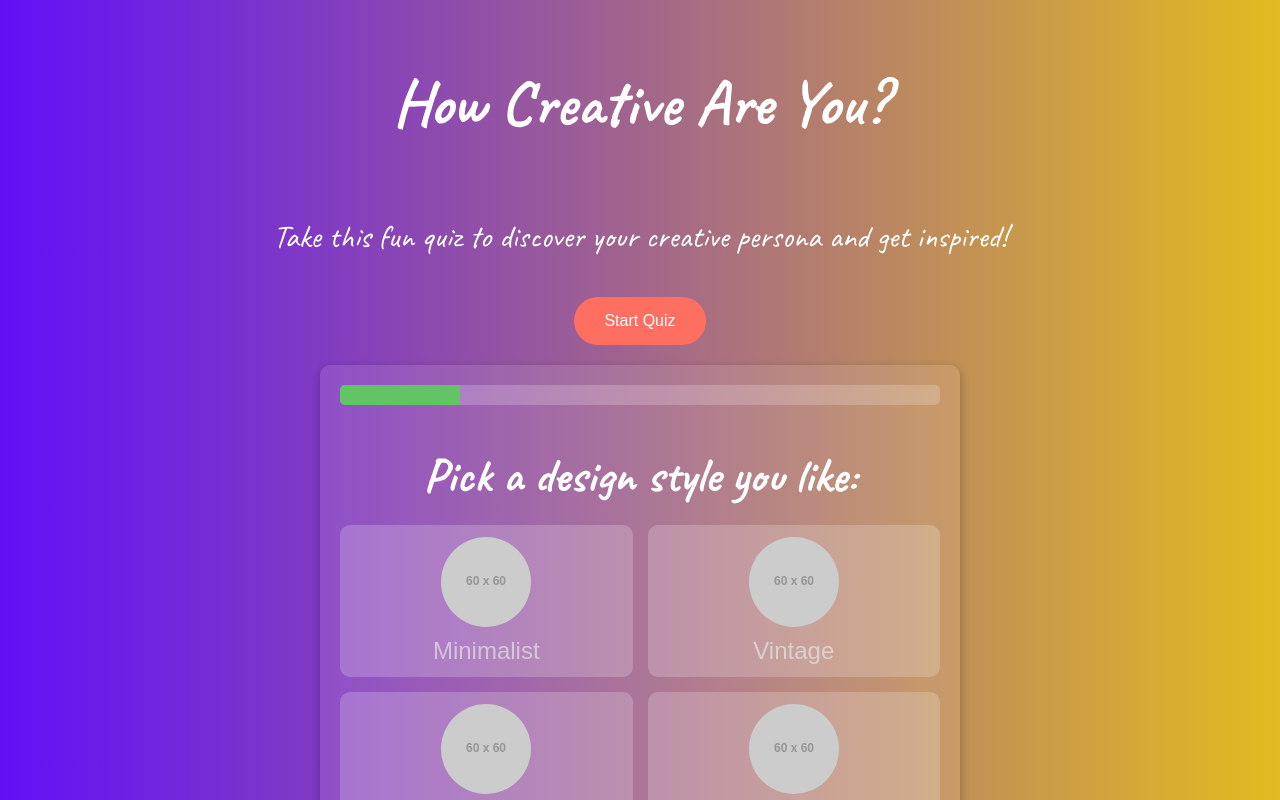
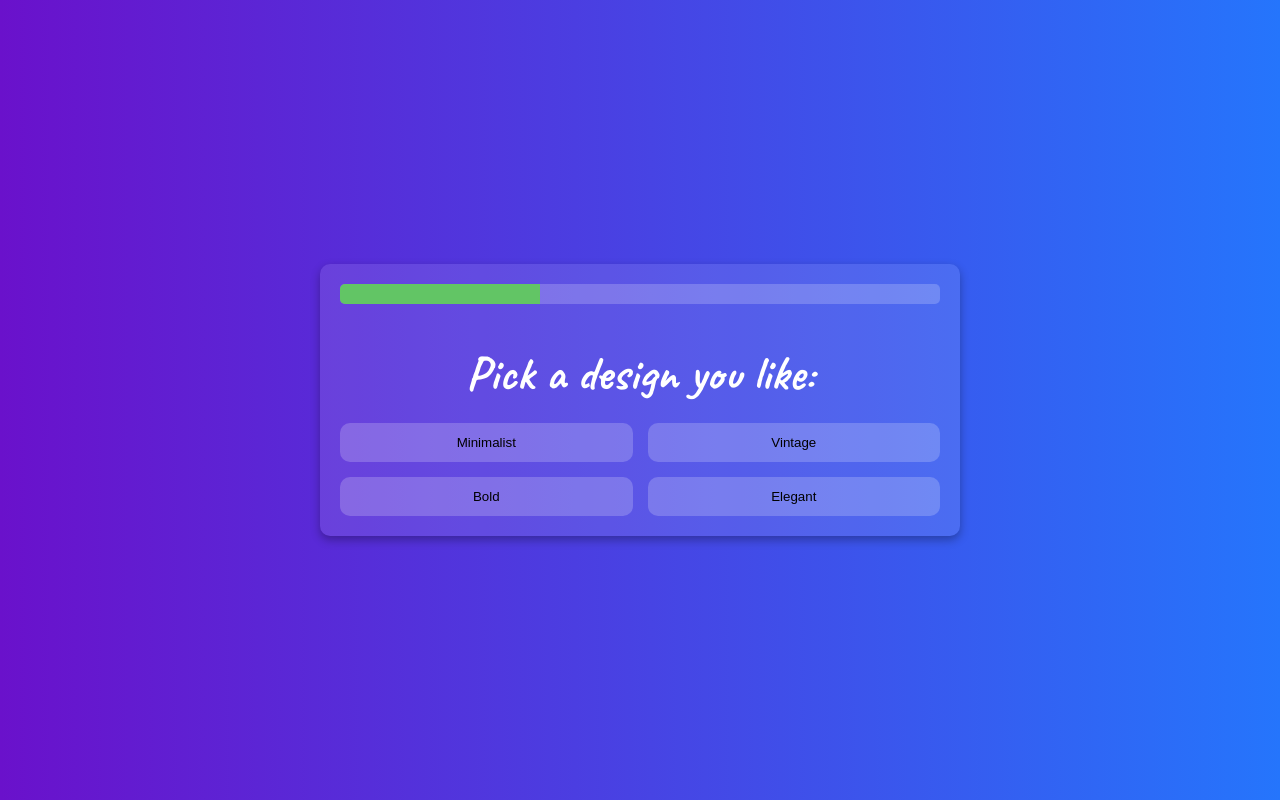
Before and after one commit to j4ke-m4loney/bro-quiz, a plain HTML site: page quizIndex.html in a window 1280 px wide. Both pictures are taken after a click on the button "Start Quiz". Shown: the top 800 px of the page. Drawn offline with Linux system fonts and the light colour scheme; placeholder pictures from the web are drawn by us.

Commit message:
Adding js logic and removed html placeholder

```diff
--- a/quizIndex.html
+++ b/quizIndex.html
@@ -23,44 +23,25 @@
   </header>
 
   <!-- Quiz Section -->
-  <main id="quiz">
-    <!-- add above after styling, class="hidden" -->
+  <main id="quiz" class="hidden">
     <!-- Progress Bar -->
     <div class="progress-bar">
-      <div class="progress" style="width: 20%;"></div> <!-- Static 50% progress for preview -->
+      <div class="progress"></div>
     </div>
 
     <!-- Question Container -->
     <section id="questions">
       <div class="question">
-        <h2>Pick a design style you like:</h2>
-        <div class="answers">
-          <button class="answer">
-            <img src="https://via.placeholder.com/60" alt="Minimalist">
-            <span>Minimalist</span>
-          </button>
-          <button class="answer">
-            <img src="https://via.placeholder.com/60" alt="Vintage">
-            <span>Vintage</span>
-          </button>
-          <button class="answer">
-            <img src="https://via.placeholder.com/60" alt="Bold">
-            <span>Bold</span>
-          </button>
-          <button class="answer">
-            <img src="https://via.placeholder.com/60" alt="Elegant">
-            <span>Elegant</span>
-          </button>
-        </div>
+        <h2></h2> <!-- Question text will be injected here -->
+        <div class="answers"></div> <!-- Answer options will be injected here -->
       </div>
     </section>
   </main>
 
   <!-- Results Page -->
-  <section id="results">
-    <h2>Your Creative Persona: <span id="persona">The Visionary</span></h2>
-    <p id="description">You’re a trailblazer who sees possibilities where others see limits. Your ideas are bold,
-      futuristic, and ahead of the curve.</p>
+  <section id="results" class="hidden">
+    <h2>Your Creative Persona is... <span id="persona"></span></h2>
+    <p id="description"></p>
     <button id="restartQuiz">Take the Quiz Again</button>
   </section>
 
--- a/quizScript.js
+++ b/quizScript.js
@@ -0,0 +1,183 @@
+// #1: Selecting DOM elements
+const landingPage = document.getElementById('landing');
+const quizPage = document.getElementById('quiz');
+const resultsPage = document.getElementById('results');
+const startQuizButton = document.getElementById('startQuiz');
+const restartQuizButton = document.getElementById('restartQuiz');
+const personaElement = document.getElementById('persona');
+const descriptionElement = document.getElementById('description');
+const progressBar = document.querySelector('.progress');
+
+// #2: Defining my quiz questions
+const questions = [
+  {
+    text: "Pick a design you like:",
+    options: [
+      { label: "Minimalist", score: "minimalist" },
+      { label: "Vintage", score: "vintage" },
+      { label: "Bold", score: "bold" },
+      { label: "Elegant", score: "elegant" },
+    ],
+  },
+  {
+    text: "Choose a colour palette that resonates with you vibe:",
+    options: [
+      { label: "Soft Pastels", score: "minimalist" },
+      { label: "Bold and Vibrant", score: "bold" },
+      { label: "Neutral Tones", score: "elegant" },
+      { label: "Monochromatic", score: "vintage" },
+    ],
+  },
+  {
+    text: "Choose what kind of movie you like:",
+    options: [
+      { label: "Rocky", score: "minimalist" },
+      { label: "The Revenant", score: "bold" },
+      { label: "Elizabeth the 3rd", score: "vintage" },
+      { label: "Love Actually", score: "elegant" },
+    ],
+  },
+];
+
+// #3: Defining Results
+const results = {
+  minimalist: {
+    persona: "The Minimalist",
+    description: "You value simplicity and elegance in everything you create.",
+  },
+  vintage: {
+    persona: "The Storyteller",
+    description: "Your designs are inspired by the beauty of the past.",
+  },
+  bold: {
+    persona: "The Innovator",
+    description: "You love taking risks and creating designs that stand out.",
+  },
+  elegant: {
+    persona: "The Visionary",
+    description: "You have a refined eye and create timeless works of art.",
+  }
+}
+
+// #4: Track the quiz state
+let currentQuestionIndex = 0; // This tracks the current question
+let scores = {}; // Tracks the selected score
+
+// #5: Helper Functions
+/** Function to show a specific section and hide all others,
+ * it ensures only one section (landing, quiz, or results)
+is visible at a time.  */
+function showSection(sectionId) {
+  // Hide the landing page by adding the 'hidden' class
+  landingPage.classList.add('hidden');
+  console.log('Landing Page Classes:', landingPage.classList);
+  // Hide the quiz page by adding the 'hidden' class
+  quizPage.classList.add('hidden');
+
+  // Hides the results page by adding the 'hidden' class
+  resultsPage.classList.add('hidden');
+
+  // Show the target section by removing the 'hidden' class
+  // This makes the specified section visible
+  document.getElementById(sectionId).classList.remove('hidden');
+
+  // Debugging the showSection as the landing page was not hidden after start quiz button clicked.
+  // Fixed it by adding !important to .hidden class in CSS.
+  // console.log('Landing Page Hidden:', landingPage.classList.contains('hidden'));
+  // console.log('Quiz Page Hidden:', quizPage.classList.contains('hidden'));
+  // console.log('Results Page Hidden:', resultsPage.classList.contains('hidden'));
+}
+
+function updateProgressBar() {
+  // Calculate progress as a percentage
+  const progressPercentage = ((currentQuestionIndex + 1) / questions.length) * 100;
+
+  // Update the width of the progress bar
+  progressBar.style.width = `${progressPercentage}%`; // 30 mins debugging - Was missing the %
+
+  // Debugging process
+  // console.log(`Progress: ${progressPercentage}%`);
+  // console.log(`Current Index: ${currentQuestionIndex}, Progress: ${progressPercentage}%`);
+  // console.log(document.querySelector('.progress'));
+};
+
+// Function to render the current question and its answers
+function renderQuestion() {
+  // Step 1: Get the current question object using the currentQuestionIndex
+  const question = questions[currentQuestionIndex];
+
+  // Step 2: Select the main question container where the question and answers will be displayed
+  const questionContainer = document.querySelector('#questions .question');
+
+  // Step 3: Select the container for the answer buttons within the question container
+  const answersContainer = questionContainer.querySelector('.answers');
+
+  // Step 4: Update the text of the <h2> element in the question container to show the current text
+  questionContainer.querySelector('h2').innerText = question.text;
+
+  // Step 5: Clear any old answers from the answers container to avoid duplicating buttons
+  answersContainer.innerHTML = '';
+
+  // Create answer buttons
+  // Step 6: Loop through each option in the current question's options array
+  question.options.forEach((option) => {
+    // Step 7: Create a new <button> element for the answer option
+    const button = document.createElement('button');
+
+    // Step 8: Add the 'answer' class to the button for styling purposes
+    button.classList.add('answer');
+
+    // Step 9: Set the inner text of the button to display the label of the current option
+    button.innerText = option.label;
+
+    // Handle answer click
+    button.addEventListener('click', () => {
+      scores[option.score] = (scores[option.score] || 0) + 1;
+
+      // Move to next question or show results
+      currentQuestionIndex++;
+      if (currentQuestionIndex < questions.length) {
+        renderQuestion();
+      } else {
+        showResults();
+      }
+    });
+    answersContainer.appendChild(button);
+  });
+
+  // Update the progress bar
+  updateProgressBar();
+};
+
+// Show the results page
+function showResults() {
+  // Step 1: Determine the highest score
+  // - Object.keys(scores) retrieves all the keys (e.g., "minimalist", "vintage") from the scores object.
+  // - The .reduce() function iterates through these keys to find the one with the highest score.
+  // - For each pair of keys (a, b), scores[a] and scores[b] are compared.
+  // - The key with the highest score is returned as the topScore.
+  const topScore = Object.keys(scores).reduce((a, b) =>
+    scores[a] > scores[b] ? a : b);
+
+  // Update the results section
+  personaElement.innerText = results[topScore].persona;
+  descriptionElement.innerText = results[topScore].description;
+
+  // Show the results page
+  showSection('results');
+};
+
+// Restart the quiz
+function restartQuiz() {
+  currentQuestionIndex = 0;
+  scores = {}; // Reset scores
+  showSection('landing'); // Show the landing page
+}
+
+// #6: Adding Event Listeners
+startQuizButton.addEventListener('click', () => {
+  showSection('quiz'); // Start the quiz
+  renderQuestion(); // Render the first question
+});
+
+restartQuizButton.addEventListener('click', restartQuiz);
--- a/quizStyle.css
+++ b/quizStyle.css
@@ -3,19 +3,17 @@ body {
   font-family: 'Caveat', sans-serif;
   margin: 0;
   padding: 0;
-  background: linear-gradient(to right, #6110f9, #e2bb1f);
-  /* background: linear-gradient(to right, #6a11cb, #2575fc); */
+  background: linear-gradient(to right, #6a11cb, #2575fc);
   color: #fff;
   display: flex;
   flex-direction: column;
   align-items: center;
   justify-content: center;
-  min-height: 80vh;
+  min-height: 100vh;
 }
 
 .hidden {
-  /* change back to hidden after styling */
-  display: block !important;
+  display: none !important;
 }
 
 h1 {
@@ -144,13 +142,51 @@ p {
 .answers button span {
   font-size: 1.5rem;
   font-family: sans-serif;
-  color: rgba(231, 231, 231, 0.677);
+  color: rgba(255, 255, 255, 0.677);
 }
 
 .answers button:hover {
   transform: scale(1.02);
   border: 8px solid;
   border-color: #ff6f61;
+}
+
+/* -------- Results Section -------- */
+#results {
+  display: flex;
+  flex-direction: column;
+  align-items: center;
+  gap: 20px;
+  padding: 25px;
+}
+
+#results.hidden {
+  display: none;
+}
+
+#results h2 {
+  font-size: 3rem;
+  margin-bottom: 10px;
+}
+
+#results button {
+  background-color: #4caf50;
+  border: none;
+  padding: 15px 30px;
+  font-size: 1.5rem;
+  color: white;
+  border-radius: 28px;
+  cursor: pointer;
+  /* Default border color */
+  border-color: transparent;
+
+  /* Smooth transitions */
+  transition: background 0.3s ease-in-out, transform 0.3s ease-in-out, border-color 0.3s ease-in-out;
+}
+
+#results button:hover {
+  background: #388e3c;
+  transform: scale(1.1);
 }
 
 /* Keep adding class elements,
```
